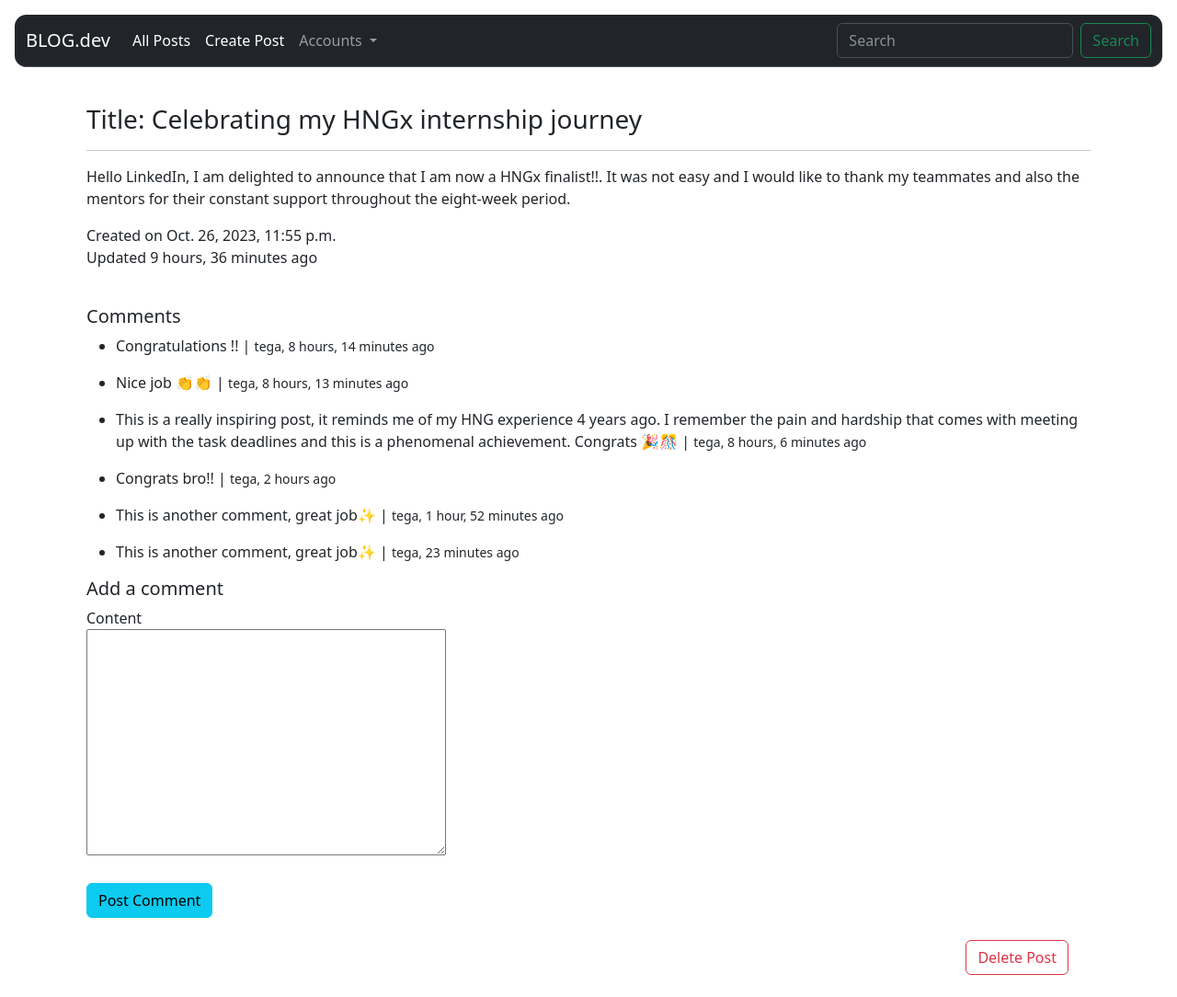
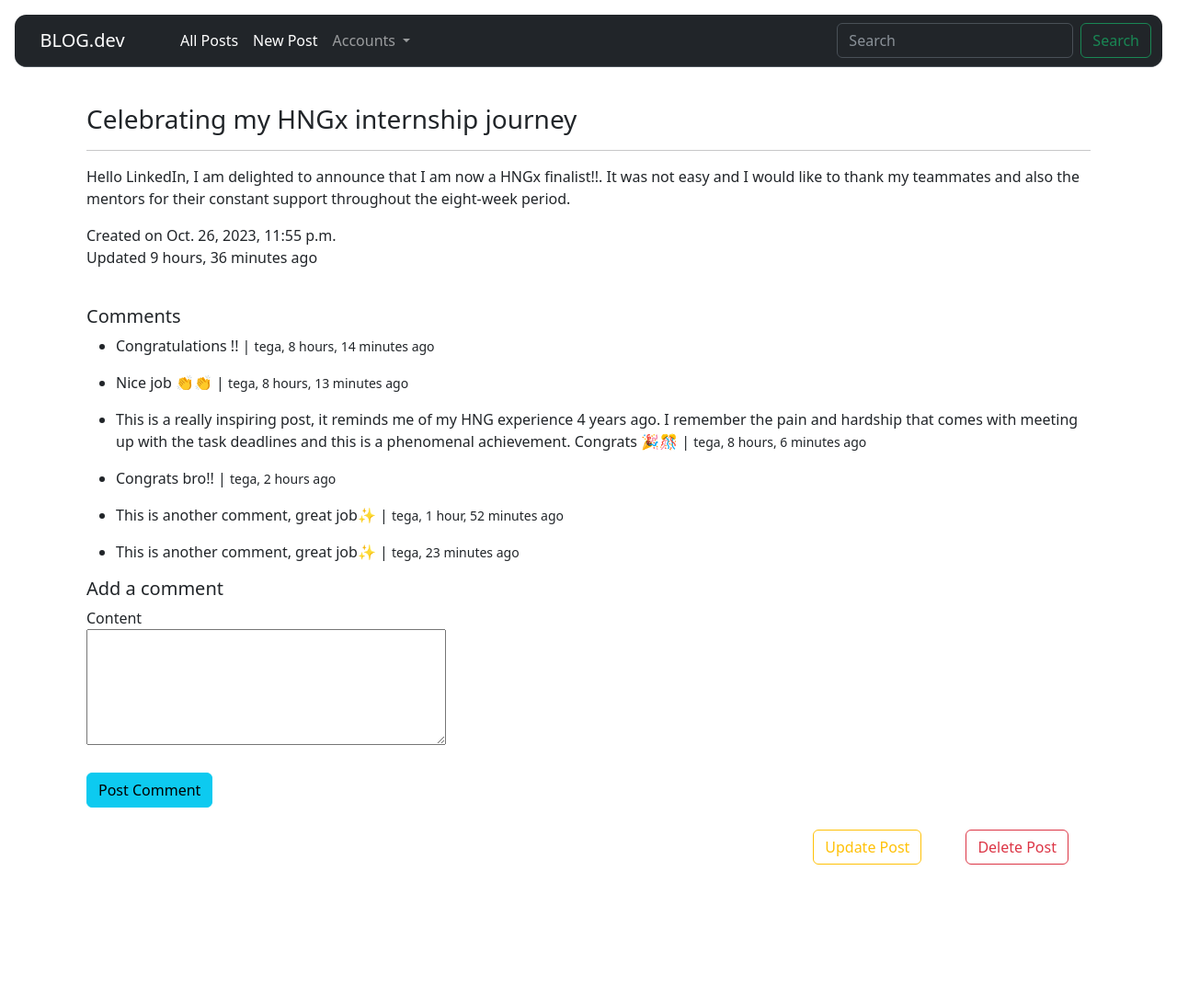
Before and after one commit to TegaRorobi/GridFlow-blog-task, a Django app: template templates/blog/post-retrieve.html in a window 1280 px wide. Shown: the whole page at 92% size. After the commit the page ends 940 px from the top, so only its background shows below. Run offline with Django 4.2, Linux system fonts and the light colour scheme; the template is opened without the code that fills it: values that come from a table or form of the project are taken from there, others are empty; data comes from the database, SQL or seed files in the repository; both versions use the stored data as it was after the commit.

Commit message:
Implemented the get_absolute_url method for posts, improved the general flow and utilised detail links in the post list page amongst other changes.

```diff
--- a/blog/forms.py
+++ b/blog/forms.py
@@ -11,3 +11,6 @@ class CommentForm(forms.ModelForm):
 	class Meta:
 		model = Comment
 		fields = 'content',
+		widgets = {
+			'content': forms.Textarea(attrs={'rows':5})
+		}
--- a/blog/models.py
+++ b/blog/models.py
@@ -1,5 +1,6 @@
 from django.db import models
 from django.contrib.auth import get_user_model
+from django.urls import reverse
 
 User = get_user_model()
 
@@ -11,6 +12,9 @@ class Post(models.Model):
 	# timestamps
 	created_at = models.DateTimeField(auto_now=True)
 	updated_at = models.DateTimeField(auto_now_add=True)
+
+	def get_absolute_url(self):
+		return reverse('blog:post-retrieve', kwargs={'pk':self.pk})
 
 	def __str__(self):
 		return self.title
--- a/blog/views.py
+++ b/blog/views.py
@@ -36,9 +36,9 @@ class PostCreateUpdateView(View):
 			form = PostForm(request.POST, instance=post)
 
 		if form.is_valid:
-			form.save()
+			ins = form.save()
 			messages.success(request, "Action Successful.")
-			return redirect(reverse('blog:posts-list'))
+			return redirect(reverse('blog:post-retrieve', kwargs={'pk':ins.pk}))
 		messages.error(request, 'Invalid input.')
 		return self.get(request, *args, **kwargs)
 
--- a/templates/blog/post-retrieve.html
+++ b/templates/blog/post-retrieve.html
@@ -4,7 +4,7 @@
 
 {% block content %}
 <div class='container p-4'>
-	<h3>Title: {{post.title}}</h3>
+	<h3>{{post.title}}</h3>
 	<hr>
 
 	<p>{{post.content}}</p>
@@ -44,6 +44,7 @@
 		</form>
 
 	<a style='float:right;' class='btn btn-outline-danger m-4' href="{% url 'blog:post-delete' pk=post.pk%}">Delete Post</a>
+	<a style='float:right;' class='btn btn-outline-warning m-4' href="{% url 'blog:post-update' pk=post.pk%}">Update Post</a>
 </div>
 
 {% endblock %}
--- a/templates/blog/posts-list.html
+++ b/templates/blog/posts-list.html
@@ -8,7 +8,7 @@
 
 	<ul>
 		{% for post in posts %}
-			<li>{{post.title}}</li>
+			<li><a href="{{post.get_absolute_url}}">{{post.title}}</a></li>
 		{% endfor %}
 	</ul>
 </div>
--- a/templates/navbar.html
+++ b/templates/navbar.html
@@ -1,6 +1,6 @@
 <nav style='border-radius: 12.5px;' class="navbar navbar-expand-lg bg-dark border-bottom border-body" data-bs-theme='dark'>
   <div class="container-fluid">
-    <a class="navbar-brand" href="#">BLOG.dev</a>
+    <a class="navbar-brand" href="#">&nbsp;&nbsp;&nbsp;BLOG.dev&nbsp;&nbsp;&nbsp;&nbsp;&nbsp;&nbsp;&nbsp;</a>
     <button class="navbar-toggler" type="button" data-bs-toggle="collapse" data-bs-target="#navbarSupportedContent" aria-controls="navbarSupportedContent" aria-expanded="false" aria-label="Toggle navigation">
       <span class="navbar-toggler-icon"></span>
     </button>
@@ -10,7 +10,7 @@
           <a class="nav-link active" aria-current="page" href="{% url 'blog:posts-list'%}">All Posts</a>
         </li>
         <li class="nav-item">
-          <a class="nav-link active" aria-current="page" href="{% url 'blog:post-create'%}">Create Post</a>
+          <a class="nav-link active" aria-current="page" href="{% url 'blog:post-create'%}">New Post</a>
         </li>
         <li class="nav-item dropdown">
           <a class="nav-link dropdown-toggle" href="#" role="button" data-bs-toggle="dropdown" aria-expanded="false">
```
Also changed, not shown: db.sqlite3.
